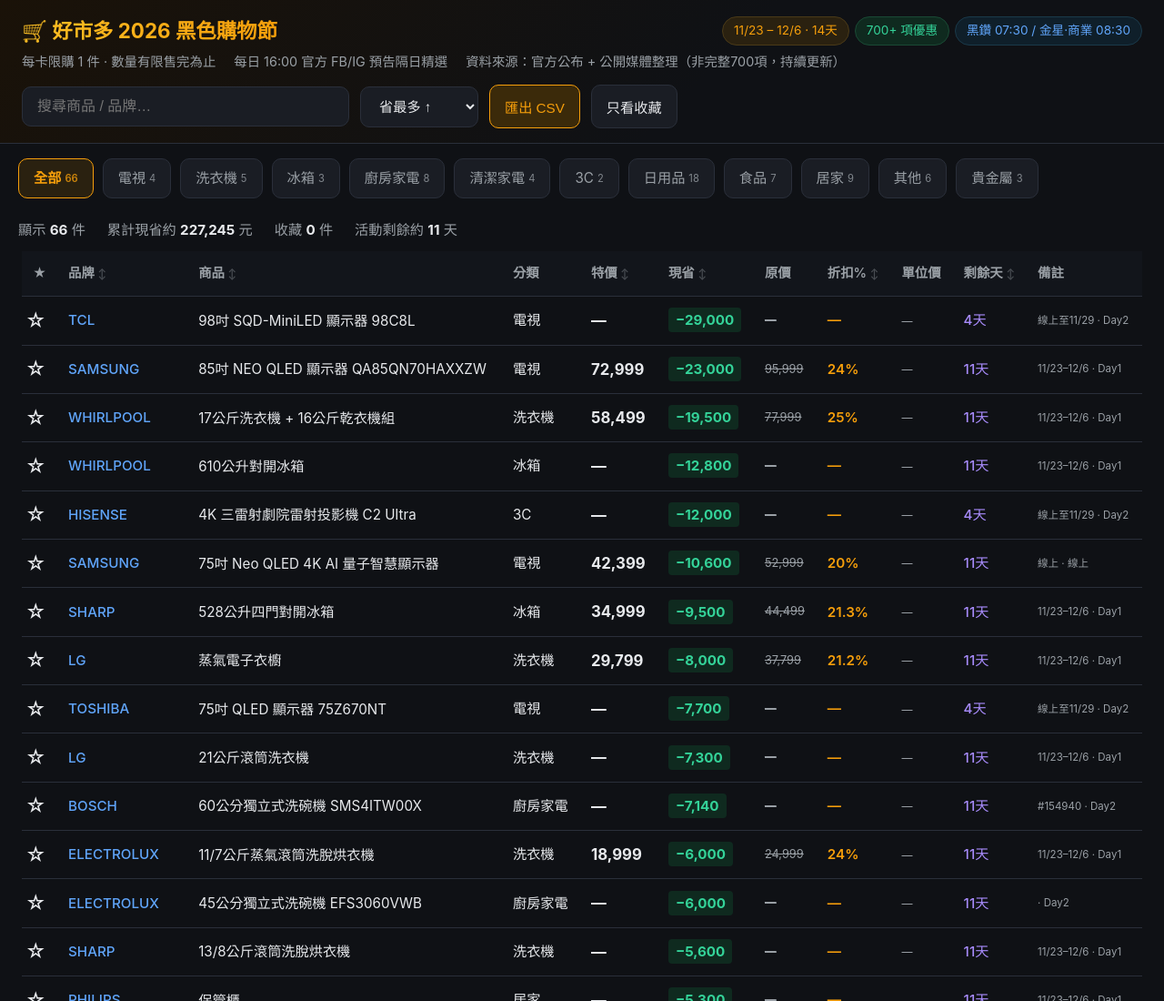
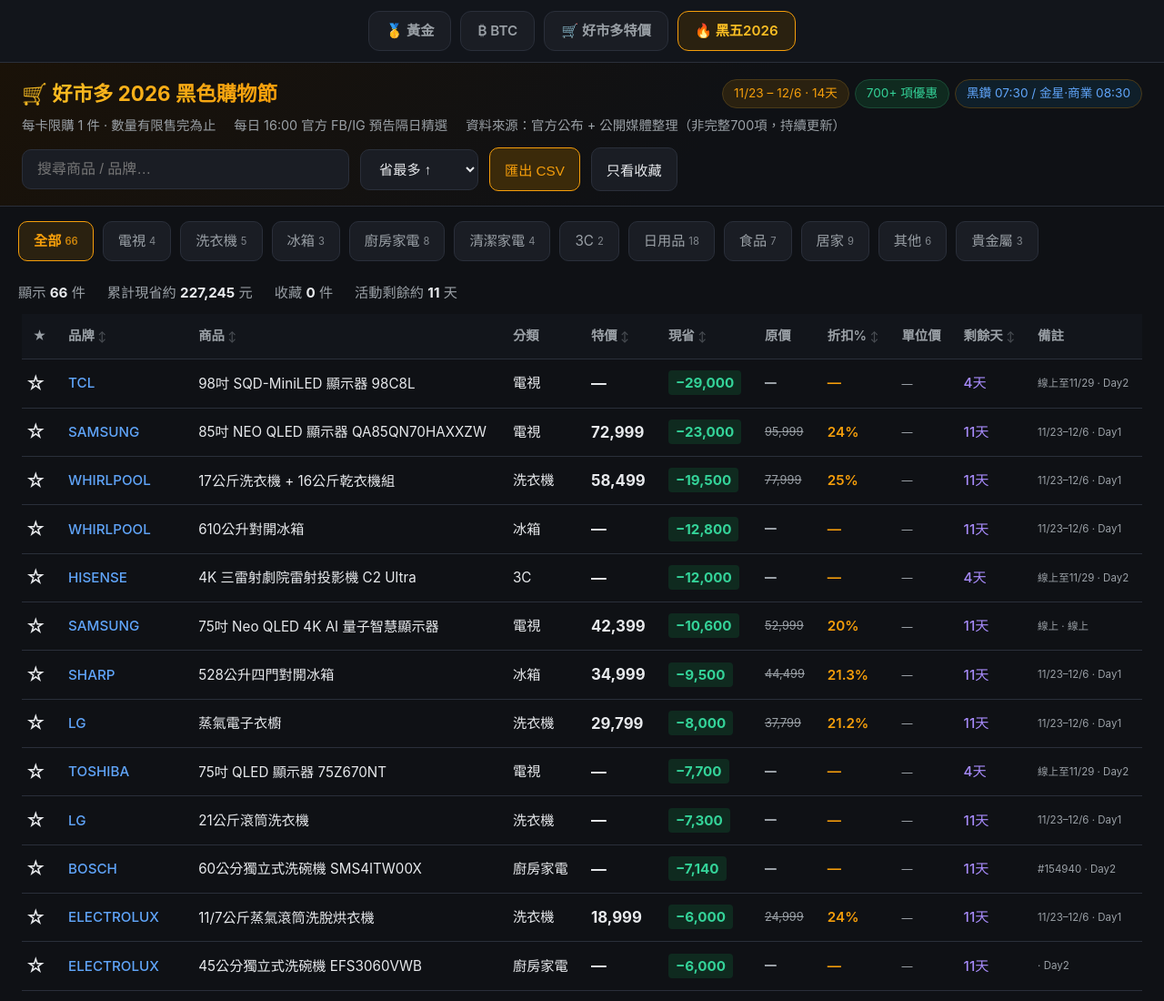
Before and after one commit to RL625/costco-blackfriday-2026, a plain HTML site: page index.html in a window 1280 px wide. Shown: the top 1100 px of the page at 91% size. Drawn offline with Linux system fonts and the light colour scheme.

Commit message:
Add top nav linking 黃金/BTC/好市多特價/黑五 + iPad polish

```diff
--- a/index.html
+++ b/index.html
@@ -26,11 +26,25 @@ body {
   line-height: 1.45;
   min-height: 100vh;
 }
+/* site nav */
+.site-nav{
+  display:flex;flex-wrap:wrap;gap:8px;justify-content:center;align-items:center;
+  padding:10px 12px;background:#12151b;border-bottom:1px solid #2a2f3a;
+  position:sticky;top:0;z-index:200;
+}
+.site-nav a{
+  display:inline-flex;align-items:center;gap:4px;
+  padding:8px 14px;border-radius:999px;font-size:.88rem;font-weight:600;
+  text-decoration:none;color:#9aa0a6;border:1px solid #2a2f3a;background:#1a1d24;
+  min-height:40px;
+}
+.site-nav a:hover{border-color:#f59e0b;color:#f59e0b}
+.site-nav a.on{background:#2a2110;border-color:#f59e0b;color:#fbbf24}
 header {
   background: linear-gradient(135deg, #1a1208 0%, #0f1115 60%);
   border-bottom: 1px solid var(--border);
   padding: 14px 16px 12px;
-  position: sticky; top: 0; z-index: 100;
+  position: sticky; top: 52px; z-index: 100;
 }
 .header-top {
   display: flex; flex-wrap: wrap; align-items: center; gap: 10px 16px;
@@ -47,7 +61,7 @@ h1 {
   background: #2a2110; color: var(--accent); border: 1px solid #4a3a18;
 }
 .badge.green { background: #0f2a1f; color: var(--green); border-color: #1a4a35; }
-.badge.blue { background: #0f1f2a; color: var(--blue); border-color: #1a3a4a; }
+.badge.blue { background: #0f1f2a; color: var(--blue); border-color: #1color: #1a3a4a; }
 .info-bar {
   margin-top: 8px; font-size: 0.78rem; color: var(--muted);
   display: flex; flex-wrap: wrap; gap: 8px 14px;
@@ -121,7 +135,6 @@ footer {
   th, td { padding: 8px 6px; font-size: 0.78rem; }
   .product { max-width: 200px; }
 }
-/* ========== iPad / Tablet optimized ========== */
 @media (min-width: 768px) and (max-width: 1366px) {
   body { font-size: 16px; }
   header { padding: 18px 24px 16px; }
@@ -152,24 +165,27 @@ footer {
   .save { padding: 4px 8px; font-size: 0.95rem; }
   .stats { font-size: 0.95rem; padding: 12px 20px; gap: 14px 24px; }
   footer { padding: 28px 20px; font-size: 0.85rem; }
+  .site-nav{padding:12px 20px;gap:10px}
+  .site-nav a{padding:10px 18px;font-size:.95rem;min-height:44px;border-radius:12px}
 }
 @media (min-width: 1024px) and (orientation: landscape) {
   .table-wrap { padding: 0 24px 48px; }
   table { min-width: 1100px; }
   td.product { max-width: 400px; }
-  .controls { justify-content: flex-start; }
-}
-@media (min-width: 768px) and (max-width: 1024px) and (orientation: portrait) {
-  table { min-width: 920px; }
-  td.product { max-width: 260px; }
 }
 @media (pointer: coarse) {
-  .tab, button, select, .fav { min-height: 44px; }
+  .tab, button, select, .fav, .site-nav a { min-height: 44px; }
   th { padding-top: 14px; padding-bottom: 14px; }
 }
 </style>
 </head>
 <body>
+<nav class="site-nav" id="siteNav">
+  <a href="https://rl625.github.io/gold-costco-app/" data-page="gold">🥇 黃金</a>
+  <a href="https://rl625.github.io/gold-costco-app/btc/" data-page="btc">₿ BTC</a>
+  <a href="https://rl625.github.io/gold-costco-app/deals/" data-page="deals">🛒 好市多特價</a>
+  <a href="https://rl625.github.io/costco-blackfriday-2026/" data-page="bf" class="on">🔥 黑五2026</a>
+</nav>
 <header>
   <div class="header-top">
     <h1>🛒 好市多 2026 黑色購物節</h1>
@@ -232,13 +248,11 @@ footer {
 <script>
 const END = new Date('2026-12-06T23:59:59+08:00');
 const TODAY = new Date();
-
 function remainDays(endStr) {
   if (!endStr) return Math.max(0, Math.ceil((END - TODAY) / 86400000));
   const e = new Date(endStr + 'T23:59:59+08:00');
   return Math.max(0, Math.ceil((e - TODAY) / 86400000));
 }
-
 const RAW = [
   {brand:'SAMSUNG', name:'85吋 NEO QLED 顯示器 QA85QN70HAXXZW', cat:'電視', price:72999, orig:95999, save:23000, note:'11/23–12/6', day:'Day1'},
   {brand:'WHIRLPOOL', name:'17公斤洗衣機 + 16公斤乾衣機組', cat:'洗衣機', price:58499, orig:77999, save:19500, note:'11/23–12/6', day:'Day1'},
@@ -310,64 +324,30 @@ const RAW = [
   {brand:'Hario', name:'V60 手沖咖啡套組', cat:'廚房家電', price:1319, orig:null, save:340, note:'線上', day:'線上'},
   {brand:'Soundcore', name:'Rave 3S 200W 派對音箱', cat:'3C', price:7999, orig:null, save:2000, note:'線上', day:'線上'},
 ];
-
 const DATA = RAW.map((d, i) => {
   const save = d.save || 0;
   const orig = d.orig || (d.price && save ? d.price + save : null);
   const price = d.price != null ? d.price : (orig && save ? orig - save : null);
   const disc = (orig && save) ? Math.round((save / orig) * 1000) / 10 : null;
   return {
-    id: i,
-    brand: d.brand,
-    name: d.name,
-    cat: d.cat,
-    price,
-    orig,
-    save,
-    disc,
-    note: d.note || '',
-    day: d.day || '',
-    unit: d.unit || '',
-    end: d.end || null,
-    days: remainDays(d.end),
-    isApple: d.cat === 'Apple',
+    id: i, brand: d.brand, name: d.name, cat: d.cat, price, orig, save, disc,
+    note: d.note || '', day: d.day || '', unit: d.unit || '', end: d.end || null,
+    days: remainDays(d.end), isApple: d.cat === 'Apple',
     isMetal: d.cat === '貴金屬' || d.cat === '珠寶',
   };
 });
-
 let favs = new Set(JSON.parse(localStorage.getItem('bf2026fav') || '[]'));
 let currentCat = '全部';
 let favOnly = false;
 let sortKey = 'save';
 let sortDir = -1;
-
-function saveFavs() {
-  localStorage.setItem('bf2026fav', JSON.stringify([...favs]));
-}
-
-function toggleFav(id) {
-  if (favs.has(id)) favs.delete(id); else favs.add(id);
-  saveFavs();
-  render();
-}
-
-function toggleFavOnly() {
-  favOnly = !favOnly;
-  render();
-}
-
-function catOf(d) {
-  if (d.isApple) return 'Apple';
-  if (d.isMetal) return '貴金屬';
-  return d.cat;
-}
-
+function saveFavs() { localStorage.setItem('bf2026fav', JSON.stringify([...favs])); }
+function toggleFav(id) { if (favs.has(id)) favs.delete(id); else favs.add(id); saveFavs(); render(); }
+function toggleFavOnly() { favOnly = !favOnly; render(); }
+function catOf(d) { if (d.isApple) return 'Apple'; if (d.isMetal) return '貴金屬'; return d.cat; }
 function buildTabs() {
   const counts = {};
-  DATA.forEach(d => {
-    const c = catOf(d);
-    counts[c] = (counts[c] || 0) + 1;
-  });
+  DATA.forEach(d => { const c = catOf(d); counts[c] = (counts[c] || 0) + 1; });
   const allCount = DATA.filter(d => !d.isApple && !d.isMetal).length;
   const order = ['全部', '電視', '洗衣機', '冰箱', '廚房家電', '清潔家電', '3C', '珠寶', '日用品', '食品', '居家', '其他', 'Apple', '貴金屬'];
   const el = document.getElementById('tabs');
@@ -375,50 +355,33 @@ function buildTabs() {
     const cnt = c === '全部' ? allCount : (counts[c] || 0);
     return `<div class="tab ${currentCat===c?'active':''}" data-cat="${c}">${c}<span class="count">${cnt}</span></div>`;
   }).join('');
-  el.querySelectorAll('.tab').forEach(t => t.onclick = () => {
-    currentCat = t.dataset.cat;
-    render();
-  });
+  el.querySelectorAll('.tab').forEach(t => t.onclick = () => { currentCat = t.dataset.cat; render(); });
 }
-
 function filtered() {
   let list = DATA.slice();
-  if (currentCat === '全部') {
-    list = list.filter(d => !d.isApple && !d.isMetal);
-  } else if (currentCat === 'Apple') {
-    list = list.filter(d => d.isApple);
-  } else if (currentCat === '貴金屬') {
-    list = list.filter(d => d.isMetal);
-  } else {
-    list = list.filter(d => d.cat === currentCat);
-  }
+  if (currentCat === '全部') list = list.filter(d => !d.isApple && !d.isMetal);
+  else if (currentCat === 'Apple') list = list.filter(d => d.isApple);
+  else if (currentCat === '貴金屬') list = list.filter(d => d.isMetal);
+  else list = list.filter(d => d.cat === currentCat);
   if (favOnly) list = list.filter(d => favs.has(d.id));
   const q = (document.getElementById('q').value || '').trim().toLowerCase();
   if (q) list = list.filter(d => (d.brand + d.name + d.note).toLowerCase().includes(q));
   return list;
 }
-
 function sortList(list) {
-  const k = sortKey;
-  const dir = sortDir;
+  const k = sortKey, dir = sortDir;
   list.sort((a, b) => {
     let va = a[k], vb = b[k];
     if (k === 'brand' || k === 'name') {
       va = (va || '').toLowerCase(); vb = (vb || '').toLowerCase();
       return dir * (va < vb ? -1 : va > vb ? 1 : 0);
     }
-    va = va == null ? -Infinity : va;
-    vb = vb == null ? -Infinity : vb;
+    va = va == null ? -Infinity : va; vb = vb == null ? -Infinity : vb;
     return dir * (va - vb);
   });
   return list;
 }
-
-function fmt(n) {
-  if (n == null || isNaN(n)) return '—';
-  return n.toLocaleString('zh-TW');
-}
-
+function fmt(n) { if (n == null || isNaN(n)) return '—'; return n.toLocaleString('zh-TW'); }
 function render() {
   buildTabs();
   let list = sortList(filtered());
@@ -426,7 +389,6 @@ function render() {
   tb.innerHTML = list.map(d => {
     const isFav = favs.has(d.id);
     const discStr = d.disc != null ? d.disc + '%' : '—';
-    const unitStr = d.unit || '';
     return `<tr>
       <td class="fav ${isFav?'on':''}" onclick="toggleFav(${d.id})">${isFav?'★':'☆'}</td>
       <td class="brand">${d.brand}</td>
@@ -436,21 +398,18 @@ function render() {
       <td><span class="save">−${fmt(d.save)}</span></td>
       <td class="orig">${fmt(d.orig)}</td>
       <td class="disc">${discStr}</td>
-      <td class="unit">${unitStr || '—'}</td>
+      <td class="unit">${d.unit || '—'}</td>
       <td class="days">${d.days}天</td>
       <td class="note">${d.note}${d.day ? ' · ' + d.day : ''}</td>
     </tr>`;
   }).join('');
-
   const totalSave = list.reduce((s, d) => s + (d.save || 0), 0);
   document.getElementById('stats').innerHTML = `
     <span>顯示 <b>${list.length}</b> 件</span>
     <span>累計現省約 <b>${fmt(totalSave)}</b> 元</span>
     <span>收藏 <b>${favs.size}</b> 件</span>
-    <span>活動剩餘約 <b>${remainDays()}</b> 天</span>
-  `;
+    <span>活動剩餘約 <b>${remainDays()}</b> 天</span>`;
 }
-
 document.getElementById('q').oninput = () => render();
 document.getElementById('sort').onchange = (e) => {
   const v = e.target.value;
@@ -462,7 +421,6 @@ document.getElementById('sort').onchange = (e) => {
   else if (v === 'days-asc') { sortKey = 'days'; sortDir = 1; }
   render();
 };
-
 document.querySelectorAll('th[data-k]').forEach(th => {
   th.onclick = () => {
     const k = th.dataset.k;
@@ -474,7 +432,6 @@ document.querySelectorAll('th[data-k]').forEach(th => {
     render();
   };
 });
-
 function exportCsv() {
   const list = sortList(filtered());
   const header = ['品牌','商品','分類','特價','現省','原價','折扣%','單位價','剩餘天','備註','檔期'];
@@ -489,7 +446,6 @@ function exportCsv() {
   a.download = `costco-blackfriday-2026-${new Date().toISOString().slice(0,10)}.csv`;
   a.click();
 }
-
 render();
 </script>
 </body>
```
